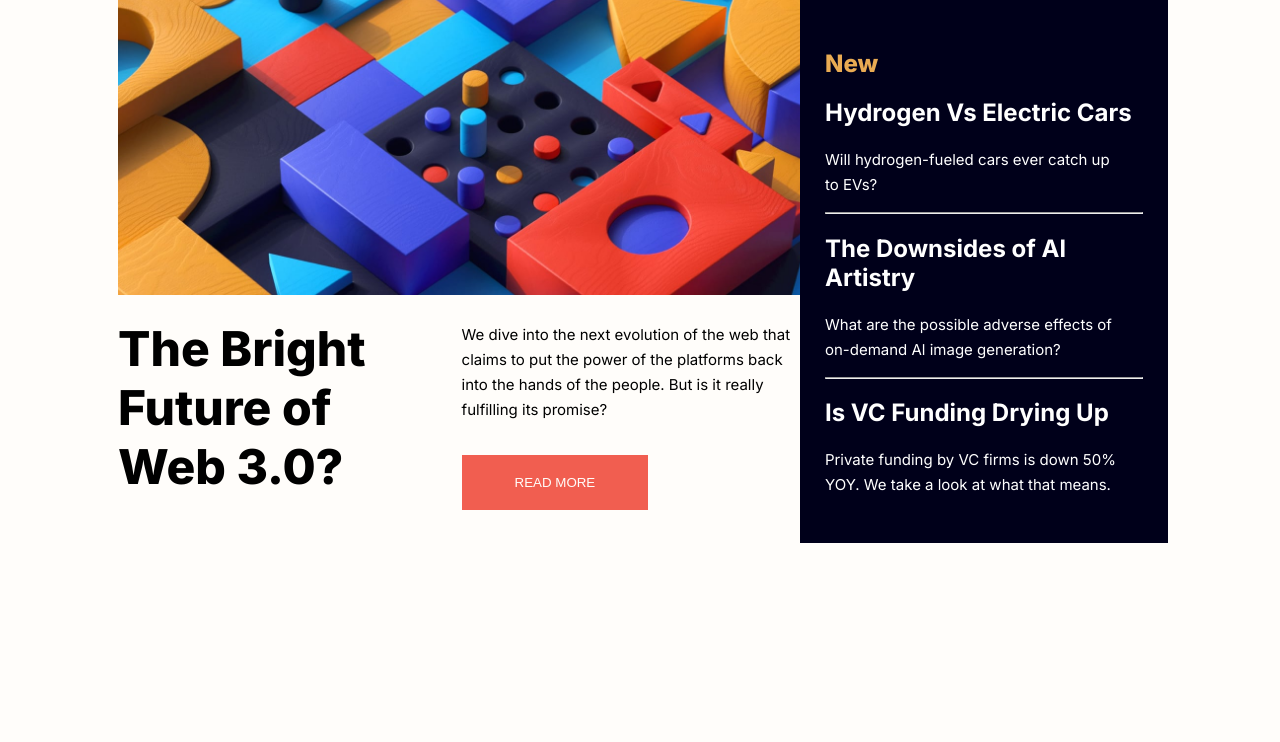
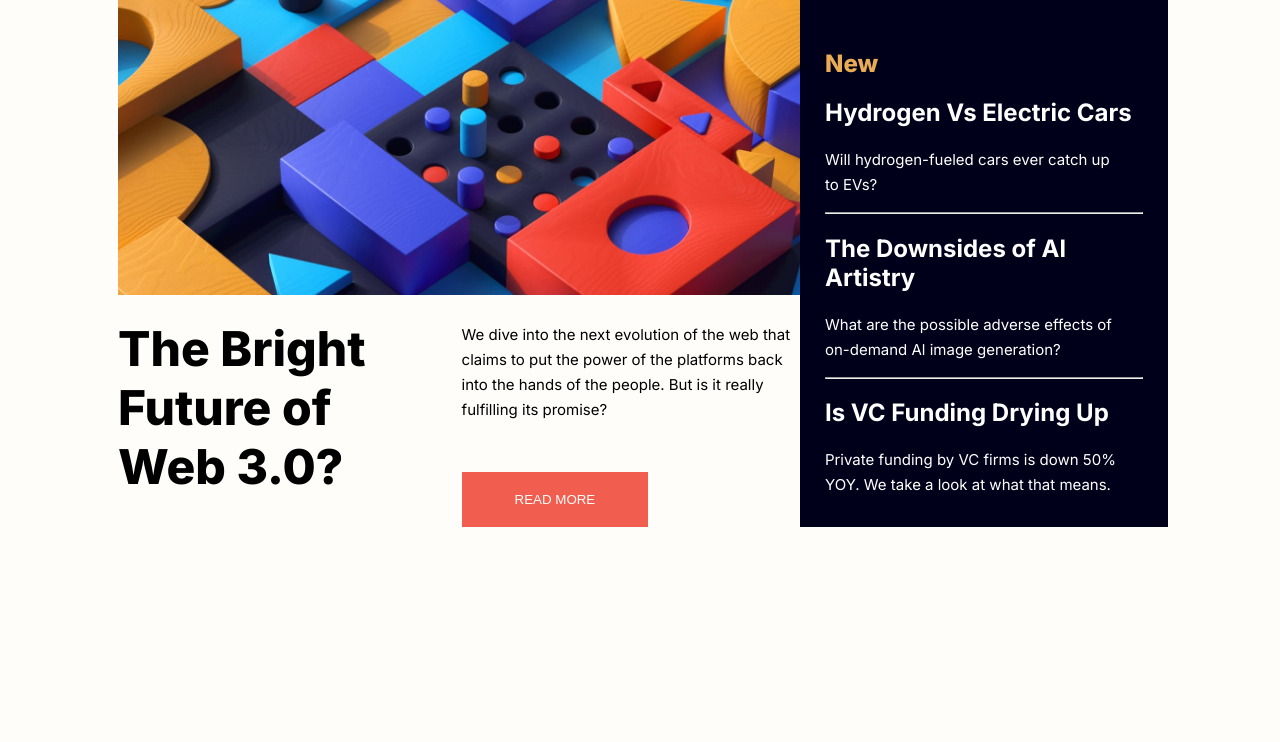
Before and after one commit to oxblixxx/news-homepage-main, a PHP site: page / in a window 1280 px wide. Shown: the part 171-913 px from the top of the page. After the commit the page ends 698 px from the top, so only its background shows below. Run offline with PHP 8.4, Linux system fonts and the light colour scheme.

Commit message:
positioned btn && aside

```diff
--- a/css/aside.css
+++ b/css/aside.css
@@ -1,6 +1,6 @@
 aside{
     background-color: hsl(240, 100%, 5%);
-    height: 34em;
+    height: 33em;
     float: right;
     right: 7em;
     bottom: 20em;
--- a/css/section.css
+++ b/css/section.css
@@ -34,7 +34,7 @@
     width: 14em;
     padding: 20px;
     position: relative;
-    top: 18px;
+    top: 35px;
     background-color: hsl(5, 85%, 63%);
     border: hsl(5, 85%, 63%);
     color:  hsl(36, 100%, 99%);
```
